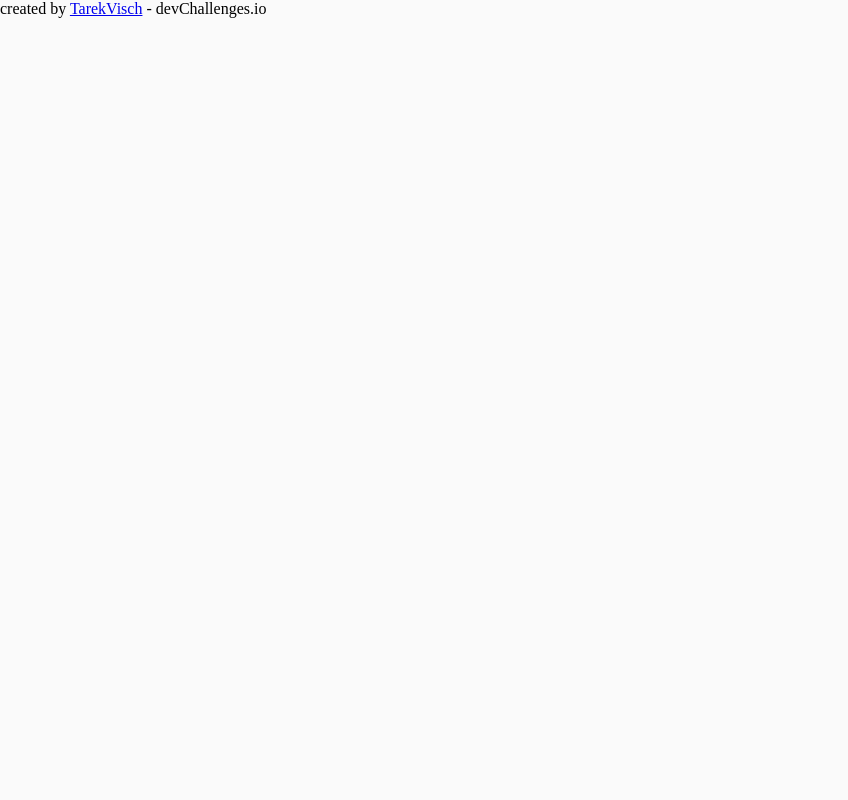
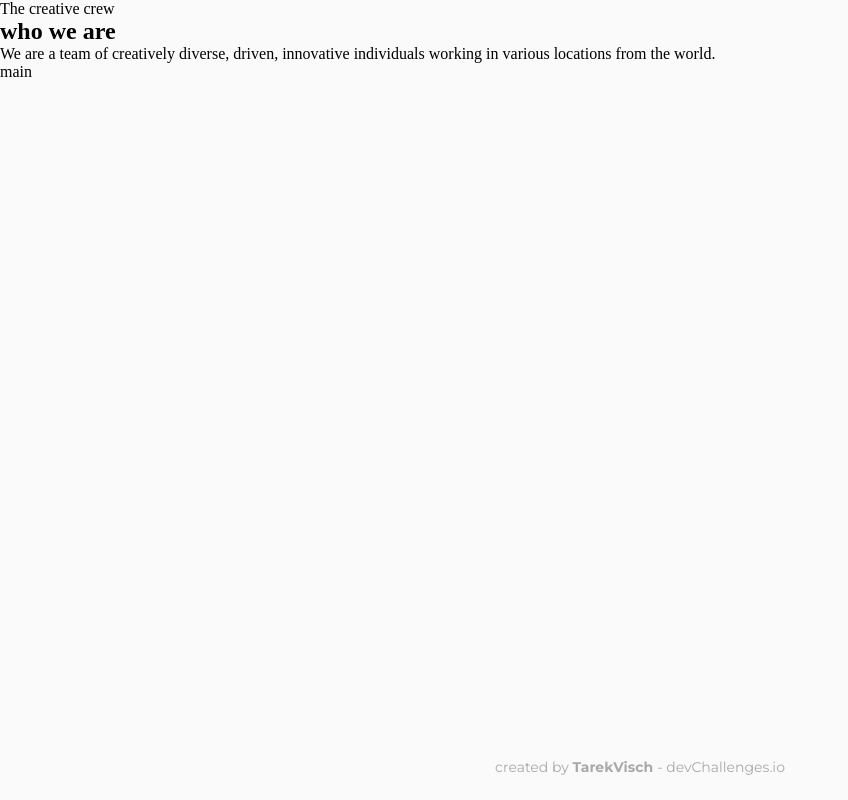
Before and after one commit to TarekVisch/dev-challenges, a plain HTML site: page projects/responsive-web/team-page/dist/index.html in a window 1280 px wide. Shown: the whole page, without its empty margins (0-848 px from the left). Drawn offline with Linux system fonts and the light colour scheme.

Commit message:
Create html structure for footer and Add the appropriate styling

```diff
--- a/projects/responsive-web/team-page/dist/index.html
+++ b/projects/responsive-web/team-page/dist/index.html
@@ -6,19 +6,37 @@
     <meta name="viewport" content="width=device-width, initial-scale=1.0" />
     <title>Team Page</title>
     <link
-      href="https://fonts.googleapis.com/css2?family=Montserrat:wght@700&family=PT+Serif:wght@700&family=Poppins:wght@400;600&display=swap"
+      href="https://fonts.googleapis.com/css2?family=Montserrat:wght@400;700&family=PT+Serif:wght@700&family=Poppins:wght@400;600&display=swap"
       rel="stylesheet"
     />
     <link rel="stylesheet" href="main.css" />
   </head>
   <body>
     <div class="page">
-      <header></header>
-      <main></main>
-      <footer>
+      <header class="header">
+        <p class="logo">The creative crew</p>
+        <div>
+          <h2>who we are</h2>
+          <p>
+            We are a team of creatively diverse, driven, innovative individuals
+            working in various locations from the world.
+          </p>
+        </div>
+      </header>
+
+      <main class="main">main</main>
+
+      <footer class="footer">
         <p>
-          created by <a href="https://github.com/TarekVisch">TarekVisch</a> -
-          devChallenges.io
+          created by
+          <a
+            href="https://github.com/TarekVisch"
+            rel="noreferrer"
+            target="_blank"
+          >
+            TarekVisch
+          </a>
+          - devChallenges.io
         </p>
       </footer>
     </div>
--- /dev/null
+++ b/projects/responsive-web/team-page/src/styles/components/_footer.scss
@@ -0,0 +1,25 @@
+.footer {
+  text-align: center;
+  padding: 24px;
+
+  p {
+    font-family: 'Montserrat', sans-serif;
+    font-weight: 400;
+    color: #a9a9a9;
+    font-size: 14px;
+
+    a {
+      &:link,
+      &:visited {
+        font-family: 'Montserrat', sans-serif;
+        text-decoration: none;
+        font-weight: 700;
+        color: #a9a9a9;
+      }
+
+      &:hover {
+        text-decoration: underline;
+      }
+    }
+  }
+}
--- /dev/null
+++ b/projects/responsive-web/team-page/src/styles/components/_main.scss
@@ -0,0 +1,3 @@
+.main {
+  flex: 1;
+}
--- a/projects/responsive-web/team-page/src/styles/main.scss
+++ b/projects/responsive-web/team-page/src/styles/main.scss
@@ -1 +1,4 @@
 @import 'components/base';
+@import 'components/header';
+@import 'components/main';
+@import 'components/footer';
```
Also changed, not shown: projects/responsive-web/team-page/dist/main.css, 1 other file.
